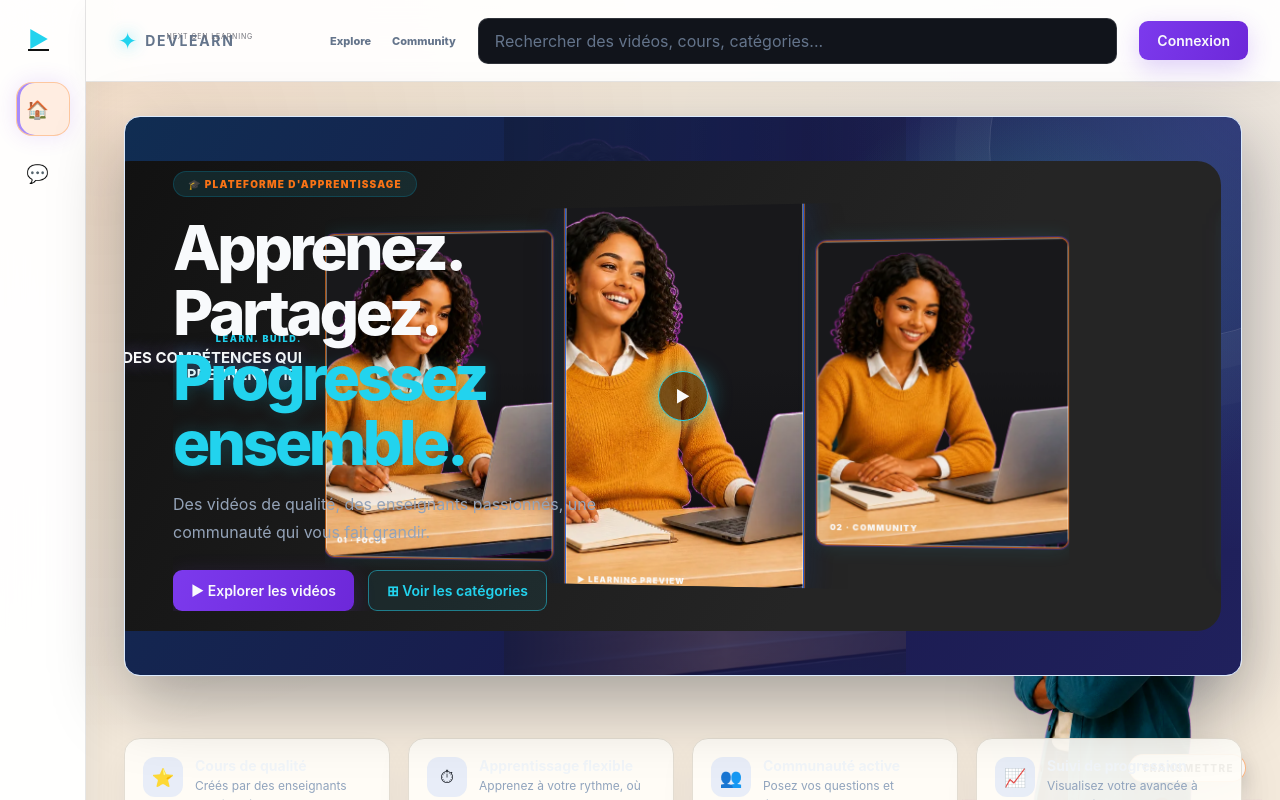
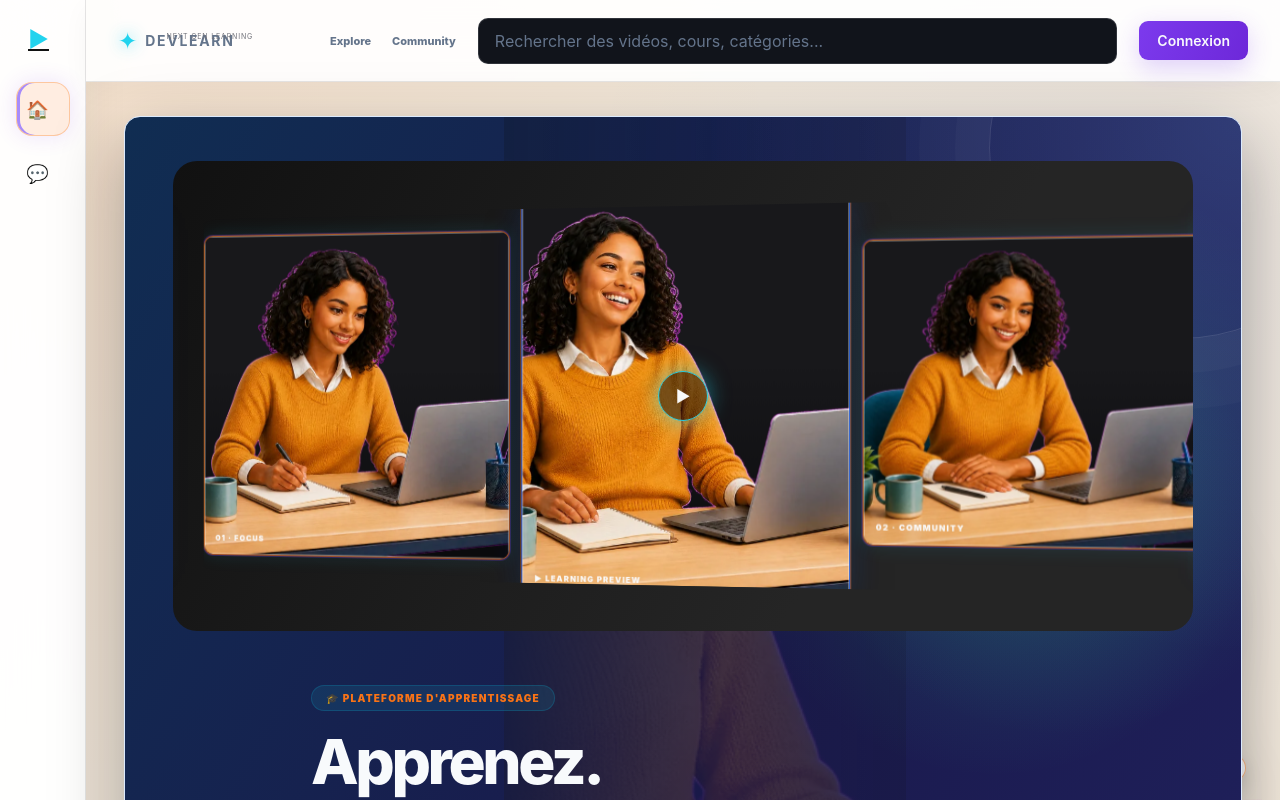
Before and after one commit to geromguershom-dot/video-tutorials-platform-frontend, a React app: page / in a window 1280 px wide. Shown: the top 800 px of the page. Built offline with nearby package versions, Linux system fonts and the light colour scheme; no server answers; the HTML template or start-up script is replaced by a standard one.

Commit message:
fix: stack hero on tablets and small laptops

```diff
--- a/src/index.css
+++ b/src/index.css
@@ -2224,3 +2224,11 @@ label, .form-label, .field-label { color: #171B24 !important; }
   .hero-with-image .hero-title { font-size: clamp(42px, 7vw, 76px) !important; line-height: .96; }
   .hero-with-image .hero-subtitle { max-width: 620px; }
 }
+
+/* SAFE TABLET / SMALL LAPTOP STACK */
+@media (max-width: 1280px) {
+  .hero-with-image { display: flex !important; flex-direction: column !important; align-items: stretch; min-height: auto !important; padding-bottom: 42px; }
+  .hero-with-image .hero-composition { order: 1; position: relative !important; inset: auto !important; transform: none !important; width: 100% !important; margin: 0 auto 24px !important; }
+  .hero-with-image .hero-content { order: 2; position: relative !important; width: 100% !important; max-width: 760px; padding: 0 8px !important; margin: 0 auto; }
+  .hero-with-image .hero-showcase-title, .hero-with-image .hero-showcase-metrics { display: none; }
+}
```
